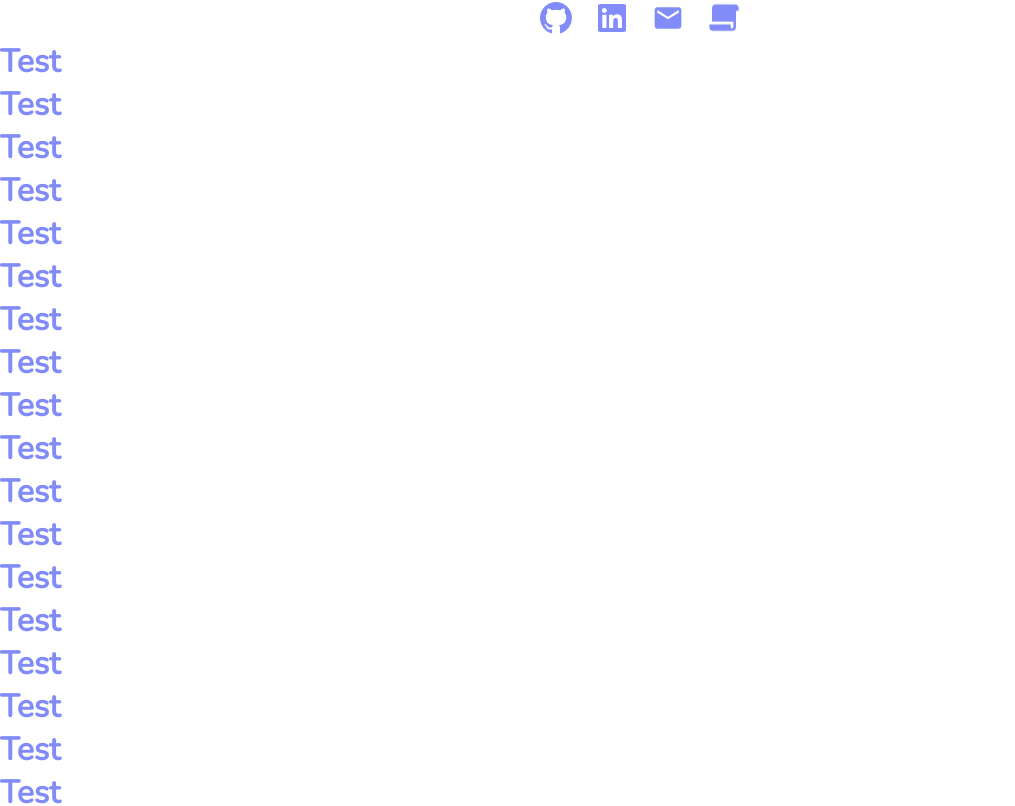
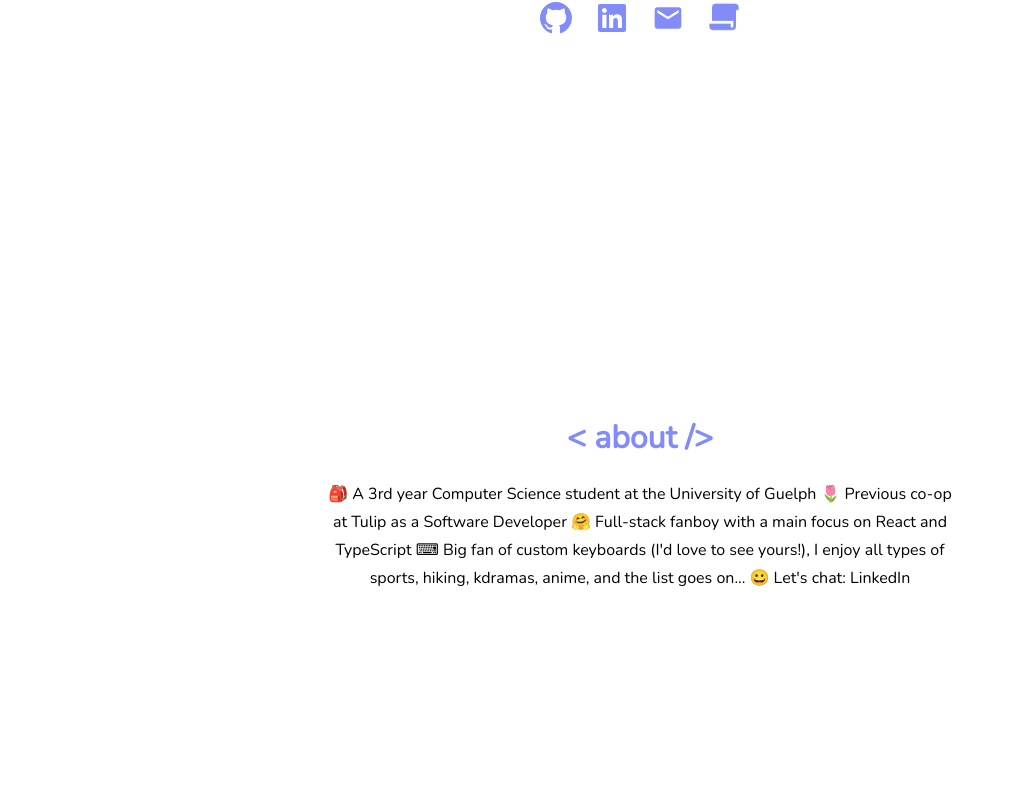
Before and after one commit to L-Michael1/mlammy-v2, a React (Create React App) app: page / in a window 1280 px wide. Shown: the part 537-1343 px from the top of the page, without its empty margins (0-1015 px from the left). After the commit the page ends 1129 px from the top, so only its background shows below. Built offline with nearby package versions, Linux system fonts and the light colour scheme.

Commit message:
About component + on click to scroll to refs

```diff
--- /dev/null
+++ b/src/components/About/About.styled.tsx
@@ -0,0 +1,41 @@
+import styled from 'styled-components'
+import { motion } from 'framer-motion'
+
+export const Container = styled.div`
+    display: flex;
+    justify-content: center;
+    align-items: center;
+    width: 100%;
+`
+
+export const AboutContainer = styled.div`
+    display: flex;
+    justify-content: center;
+    align-items: center;
+    text-align: center;
+    flex-direction: column;
+    max-width: 80%;
+    width: 50%;
+    margin-top: 24rem;
+    line-height: 1.75rem;
+
+    @media (max-width: 600px){
+        margin-top: 18rem;
+        width: 80%;
+    }
+`
+
+export const Heading = styled.h1`
+    font-size: 2rem;
+
+    &:before {
+        content: '< ';
+    }
+    &:after{
+        content: '  />'
+    }
+`
+
+export const Text = styled.p`
+
+`
--- /dev/null
+++ b/src/components/About/About.tsx
@@ -0,0 +1,22 @@
+import React, { forwardRef, useRef } from 'react';
+import { Container, AboutContainer, Heading, Text } from './About.styled'
+
+const About = (props: any, ref: any) => {
+
+    return (
+        //@ts-ignore
+        <Container ref={ref}>
+            <AboutContainer>
+                <Heading>about</Heading>
+                <br />
+                <Text>🎒 A 3rd year Computer Science student at the University of Guelph
+                    🌷 Previous co-op at Tulip as a Software Developer
+                    🤗 Full-stack fanboy with a main focus on React and TypeScript
+                    ⌨ Big fan of custom keyboards (I'd love to see yours!), I enjoy all types of sports, hiking, kdramas, anime, and the list goes on...
+                    😀 Let's chat: LinkedIn</Text>
+            </AboutContainer>
+        </Container>
+    )
+}
+
+export default forwardRef(About)
--- a/src/components/Navbar/Navbar.styled.tsx
+++ b/src/components/Navbar/Navbar.styled.tsx
@@ -40,5 +40,6 @@ export const NavLink = styled(motion.a)`
     text-decoration: none;
     :hover{
         color: ${({ theme }) => theme.accent};
+        cursor: pointer;
     }
 `
--- a/src/components/Navbar/Navbar.tsx
+++ b/src/components/Navbar/Navbar.tsx
@@ -1,4 +1,4 @@
-import React, { useState, useEffect } from 'react'
+import React, { useState, useEffect, useRef } from 'react'
 
 // Components
 import { motion } from 'framer-motion';
@@ -12,12 +12,38 @@ import LightModeIcon from '@mui/icons-material/LightMode';
 type NavProps = {
     themeType: string
     toggleTheme: () => void
+    aboutRef: React.RefObject<HTMLDivElement>
+    // expRef: any
+    // projectRef: any
+    // skillsRef: any
+    // contactRef: any
 }
 
-const Navbar = ({ themeType, toggleTheme }: NavProps) => {
+const Navbar = ({ themeType, toggleTheme, aboutRef }: NavProps) => {
 
     const [scrolled, setScrolled] = useState<boolean>(false);
-    const navItems = ['about', 'experience', 'projects', 'skills', 'contact'];
+    const navItems = [
+        {
+            itemName: 'about',
+            ref: aboutRef
+        },
+        {
+            itemName: 'experience',
+            ref: aboutRef
+        },
+        {
+            itemName: 'projects',
+            ref: aboutRef
+        },
+        {
+            itemName: 'skills',
+            ref: aboutRef
+        },
+        {
+            itemName: 'contact',
+            ref: aboutRef
+        }
+    ];
 
     // Update state on scroll
     useEffect(() => {
@@ -37,6 +63,12 @@ const Navbar = ({ themeType, toggleTheme }: NavProps) => {
         };
     }, [scrolled]);
 
+    const executeScroll = (currentRef: React.RefObject<HTMLDivElement>): any => {
+        if (currentRef.current !== null) {
+            currentRef.current.scrollIntoView()
+        }
+    }
+
     return (
         <Container scrolled={scrolled}>
             <NavContainer>
@@ -54,13 +86,13 @@ const Navbar = ({ themeType, toggleTheme }: NavProps) => {
                 <div>
                     {navItems.map((item, idx) => (
                         <NavLink
-                            href={`#${item}`}
+                            onClick={() => executeScroll(item.ref)}
                             initial={{ y: -150, opacity: 0 }}
                             animate={{ y: 0, opacity: 1 }}
                             transition={{ delay: 1 + (idx / 4), duration: 0.8, type: 'spring', stiffness: 200 }}
                             key={idx}
                         >
-                            {item}
+                            {item.itemName}
                         </NavLink>
                     ))}
                     <IconButton
--- a/src/components/Theme/globalStyles.tsx
+++ b/src/components/Theme/globalStyles.tsx
@@ -13,6 +13,7 @@ const GlobalStyle = createGlobalStyle<{ theme: ThemeType }>`
         margin: 0;
         font-family: 'Nunito', sans-serif;
         transition: all 0.3s linear;
+        scroll-behavior: smooth;
     }
 
     body {
--- a/src/pages/Home/Home.tsx
+++ b/src/pages/Home/Home.tsx
@@ -1,5 +1,7 @@
+import { createRef, useRef } from 'react'
 import Navbar from '../../components/Navbar/Navbar'
 import Landing from '../../components/Landing/Landing'
+import About from '../../components/About/About'
 
 type HomeProps = {
     themeType: string;
@@ -7,37 +9,14 @@ type HomeProps = {
 }
 
 const Home = ({ themeType, toggleTheme }: HomeProps) => {
+
+    const aboutRef = useRef<HTMLDivElement>(null);
+
     return (
         <>
-            <Navbar themeType={themeType} toggleTheme={toggleTheme} />
+            <Navbar themeType={themeType} toggleTheme={toggleTheme} aboutRef={aboutRef} />
             <Landing themeType={themeType} />
-            <h1>Test</h1>
-            <h1>Test</h1>
-            <h1>Test</h1>
-            <h1>Test</h1>
-            <h1>Test</h1>
-            <h1>Test</h1>
-            <h1>Test</h1>
-            <h1>Test</h1>
-            <h1>Test</h1>
-            <h1>Test</h1>
-            <h1>Test</h1>
-            <h1>Test</h1>
-            <h1>Test</h1>
-            <h1>Test</h1>
-            <h1>Test</h1>
-            <h1>Test</h1>
-            <h1>Test</h1>
-            <h1>Test</h1>
-            <h1>Test</h1>
-            <h1>Test</h1>
-            <h1>Test</h1>
-            <h1>Test</h1>
-            <h1>Test</h1>
-            <h1>Test</h1>
-            <h1>Test</h1>
-            <h1>Test</h1>
-            <h1>Test</h1>
+            <About ref={aboutRef} />
         </>
     )
 }
```
Also changed, not shown: package.json (line endings or trailing spaces).
